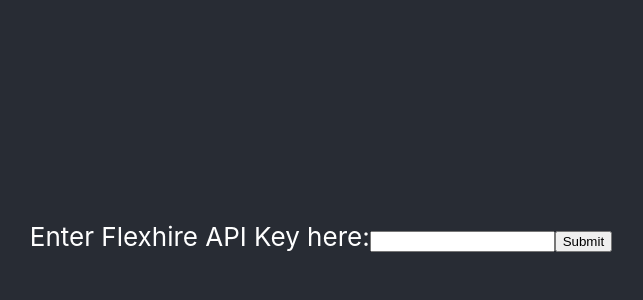
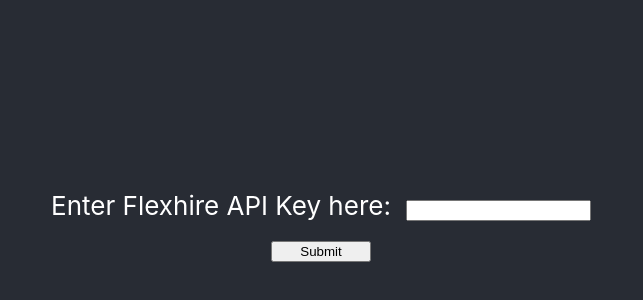
Before and after one commit to SianRichards/flexhire, a React (Create React App) app in the folder flexhire/: page / in a window 1280 px wide. Shown: the part 138-438 px from the top of the page, without its empty margins (319-962 px from the left). Built offline with nearby package versions, Linux system fonts and the light colour scheme.

Commit message:
add form styling

```diff
--- a/flexhire/src/components/Form.tsx
+++ b/flexhire/src/components/Form.tsx
@@ -1,4 +1,5 @@
 import React from "react";
+import styles from "./form.module.scss";
 
 interface IProps {
   formValue: string;
@@ -9,7 +10,7 @@
 const ApiKeyForm = (props: IProps) => {
   const { formValue, setFormValue, handleSubmit } = props;
   return (
-    <form onSubmit={handleSubmit}>
+    <form className={styles.form} onSubmit={handleSubmit}>
       <label>
         Enter Flexhire API Key here:
         <input
@@ -18,7 +19,7 @@
           onChange={(event) => setFormValue(event?.target.value)}
         />
       </label>
-      <input type="submit" />
+      <input className={styles.submitButton} type="submit" />
     </form>
   );
 };
--- /dev/null
+++ b/flexhire/src/components/form.module.scss
@@ -0,0 +1,14 @@
+.form {
+  display: flex;
+  flex-direction: column;
+  padding: 15px;
+  align-items: center;
+  align-content: space-around;
+  input {
+    margin-left: 15px;
+  }
+  .submitButton {
+    width: 100px;
+    margin: 20px;
+  }
+}
```
